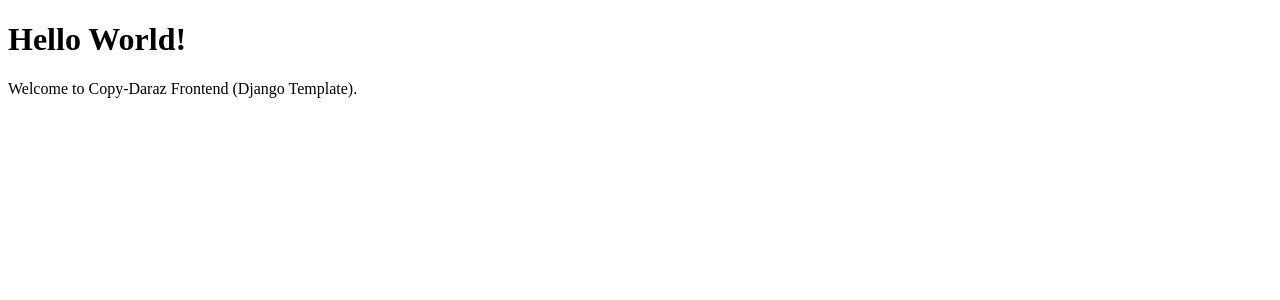
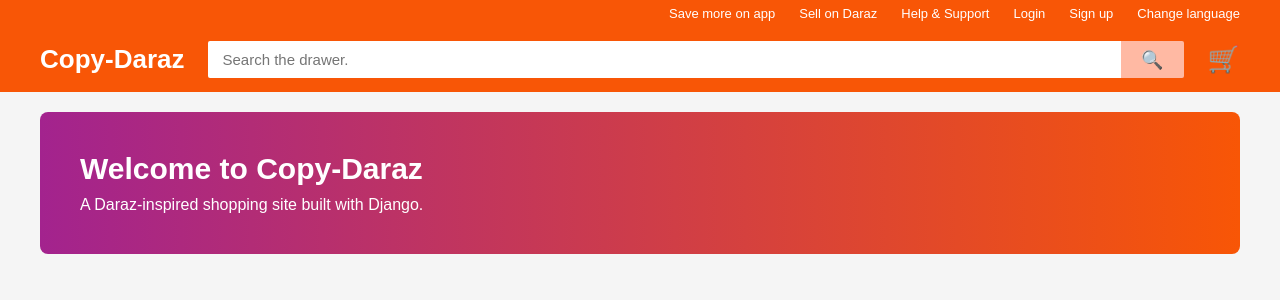
Before and after one commit to 647samad-design/Copy-Daraz, a Django app: page / in a window 1280 px wide. Shown: the top 300 px of the page. Run offline with Django 5.2, Linux system fonts and the light colour scheme.

Commit message:
Remove hello world, add Daraz-style navbar with search bar and hero section

```diff
--- a/backend/urls.py
+++ b/backend/urls.py
@@ -21,5 +21,4 @@
 urlpatterns = [
     path('admin/', admin.site.urls),
     path('', views.home, name='home'),
-    path('api/hello/', views.hello_world, name='hello_world'),
 ]
--- a/daraz/templates/daraz/index.html
+++ b/daraz/templates/daraz/index.html
@@ -3,9 +3,98 @@
 <head>
     <meta charset="UTF-8">
     <title>Copy-Daraz</title>
+    <style>
+        * { margin: 0; padding: 0; box-sizing: border-box; font-family: Arial, Helvetica, sans-serif; }
+        body { background: #f5f5f5; }
+
+        .topbar {
+            background: #f85606;
+            color: #fff;
+            font-size: 13px;
+            display: flex;
+            justify-content: flex-end;
+            gap: 24px;
+            padding: 6px 40px;
+        }
+        .topbar a { color: #fff; text-decoration: none; }
+        .topbar a:hover { text-decoration: underline; }
+
+        .navbar {
+            background: #f85606;
+            display: flex;
+            align-items: center;
+            gap: 24px;
+            padding: 14px 40px;
+        }
+        .logo {
+            color: #fff;
+            font-size: 26px;
+            font-weight: bold;
+            text-decoration: none;
+            white-space: nowrap;
+        }
+        .search-form {
+            flex: 1;
+            display: flex;
+        }
+        .search-input {
+            flex: 1;
+            padding: 10px 14px;
+            border: none;
+            border-radius: 2px 0 0 2px;
+            font-size: 15px;
+            outline: none;
+        }
+        .search-btn {
+            background: #ffb9a3;
+            border: none;
+            padding: 0 20px;
+            border-radius: 0 2px 2px 0;
+            cursor: pointer;
+            font-size: 18px;
+            color: #f85606;
+        }
+        .cart {
+            color: #fff;
+            font-size: 26px;
+            text-decoration: none;
+        }
+
+        .hero {
+            margin: 20px 40px;
+            background: linear-gradient(90deg, #a3238e, #f85606);
+            border-radius: 8px;
+            color: #fff;
+            padding: 40px;
+        }
+        .hero h1 { font-size: 30px; margin-bottom: 10px; }
+        .hero p { font-size: 16px; }
+    </style>
 </head>
 <body>
-    <h1>Hello World!</h1>
-    <p>Welcome to Copy-Daraz Frontend (Django Template).</p>
+
+    <div class="topbar">
+        <a href="#">Save more on app</a>
+        <a href="#">Sell on Daraz</a>
+        <a href="#">Help & Support</a>
+        <a href="#">Login</a>
+        <a href="#">Sign up</a>
+        <a href="#">Change language</a>
+    </div>
+
+    <div class="navbar">
+        <a href="{% url 'home' %}" class="logo">Copy-Daraz</a>
+        <form class="search-form" action="#" method="get">
+            <input class="search-input" type="text" name="q" placeholder="Search the drawer.">
+            <button class="search-btn" type="submit">&#128269;</button>
+        </form>
+        <a href="#" class="cart">&#128722;</a>
+    </div>
+
+    <div class="hero">
+        <h1>Welcome to Copy-Daraz</h1>
+        <p>A Daraz-inspired shopping site built with Django.</p>
+    </div>
+
 </body>
 </html>
--- a/daraz/views.py
+++ b/daraz/views.py
@@ -1,16 +1,8 @@
-from django.http import HttpResponse
 from django.shortcuts import render
-
-
-def hello_world(request):
-    """
-    Simple backend view -> returns Hello World (used for API testing)
-    """
-    return HttpResponse("Hello World! - Copy-Daraz Backend is running.")
 
 
 def home(request):
     """
-    Frontend view -> renders a simple HTML template
+    Frontend view -> renders the Daraz-style homepage template
     """
     return render(request, "daraz/index.html")
```
